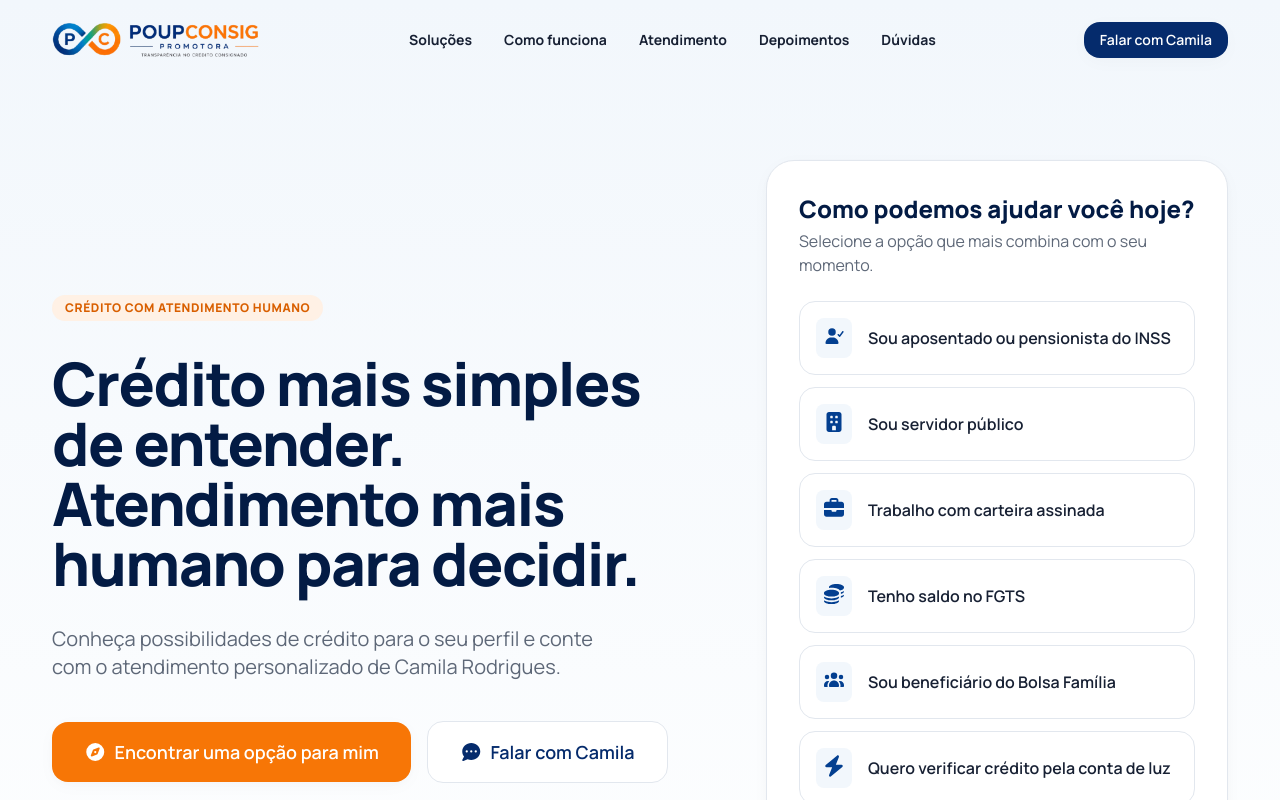
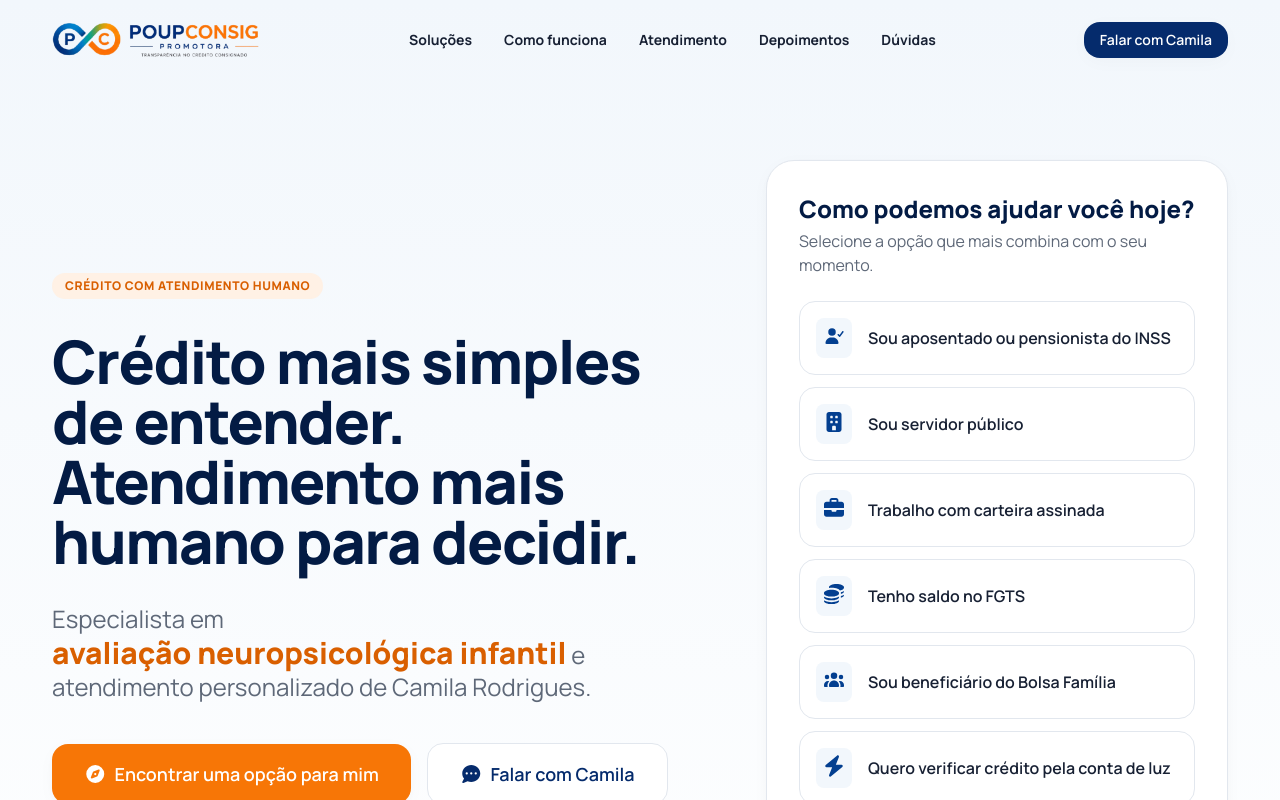
Before and after one commit to Mavoxweb/poup-cosing, a React (Vite) app: page / in a window 1280 px wide. Shown: the top 800 px of the page. Built offline with nearby package versions, Linux system fonts and the light colour scheme.

Commit message:
feat: implement hero section, profile selector, and centralized constants for credit solutions and FAQ content

```diff
--- a/src/components/sections/Hero.tsx
+++ b/src/components/sections/Hero.tsx
@@ -38,8 +38,8 @@ export const Hero: React.FC<HeroProps> = ({ onOpenCityModal }) => {
             Crédito mais simples de entender. Atendimento mais humano para decidir.
           </h1>
 
-          <p className="text-base sm:text-lg md:text-xl text-neutral-secondary leading-relaxed max-w-xl">
-            Conheça possibilidades de crédito para o seu perfil e conte com o atendimento personalizado de Camila Rodrigues.
+          <p className="text-lg sm:text-xl md:text-2xl text-neutral-secondary leading-relaxed max-w-xl">
+            Especialista em <strong className="font-extrabold text-accent-700 text-xl sm:text-2xl md:text-3xl inline-block">avaliação neuropsicológica infantil</strong> e atendimento personalizado de Camila Rodrigues.
           </p>
 
           <div className="flex flex-col sm:flex-row items-stretch sm:items-center gap-4 pt-2">
```
